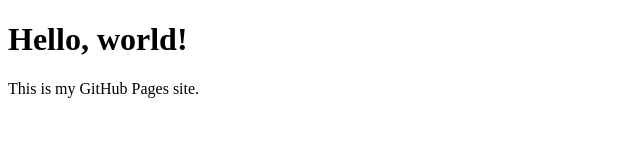
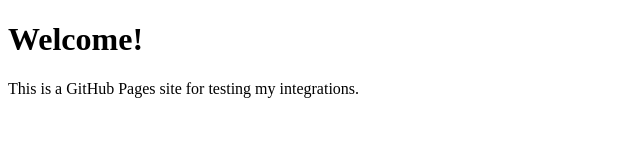
Before and after one commit to gjenn/gjenn.github.io, a plain HTML site: page index.html in a window 1280 px wide. Shown: the whole page, without its empty margins (0-640 px from the left). Drawn offline with Linux system fonts and the light colour scheme.

Commit message:
Update index.html

```diff
--- a/index.html
+++ b/index.html
@@ -1,8 +1,8 @@
 <!DOCTYPE html>
 <html>
-<head><title>My GitHub Site</title></head>
+<head><title>MyIntegrationPlayground</title></head>
 <body>
-  <h1>Hello, world!</h1>
-  <p>This is my GitHub Pages site.</p>
+  <h1>Welcome!</h1>
+  <p>This is a GitHub Pages site for testing my integrations.</p>
 </body>
 </html>
```
